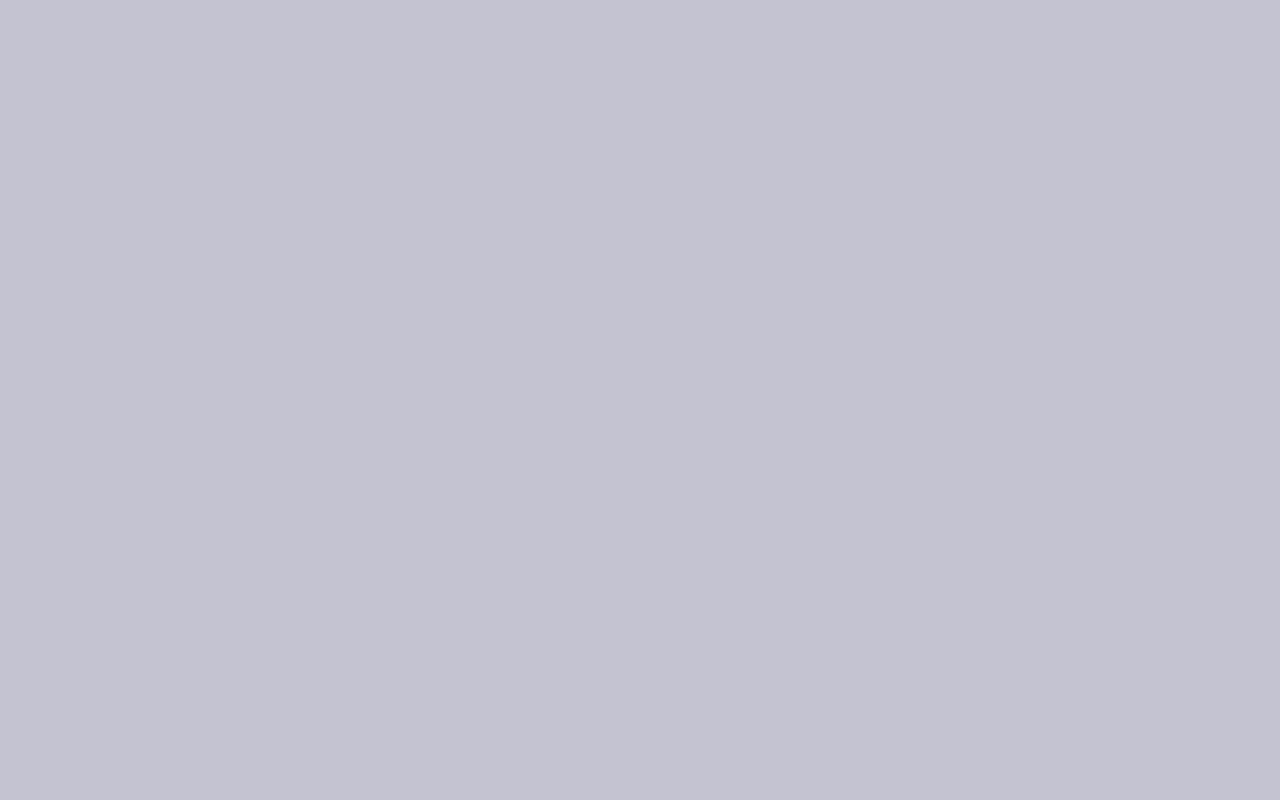
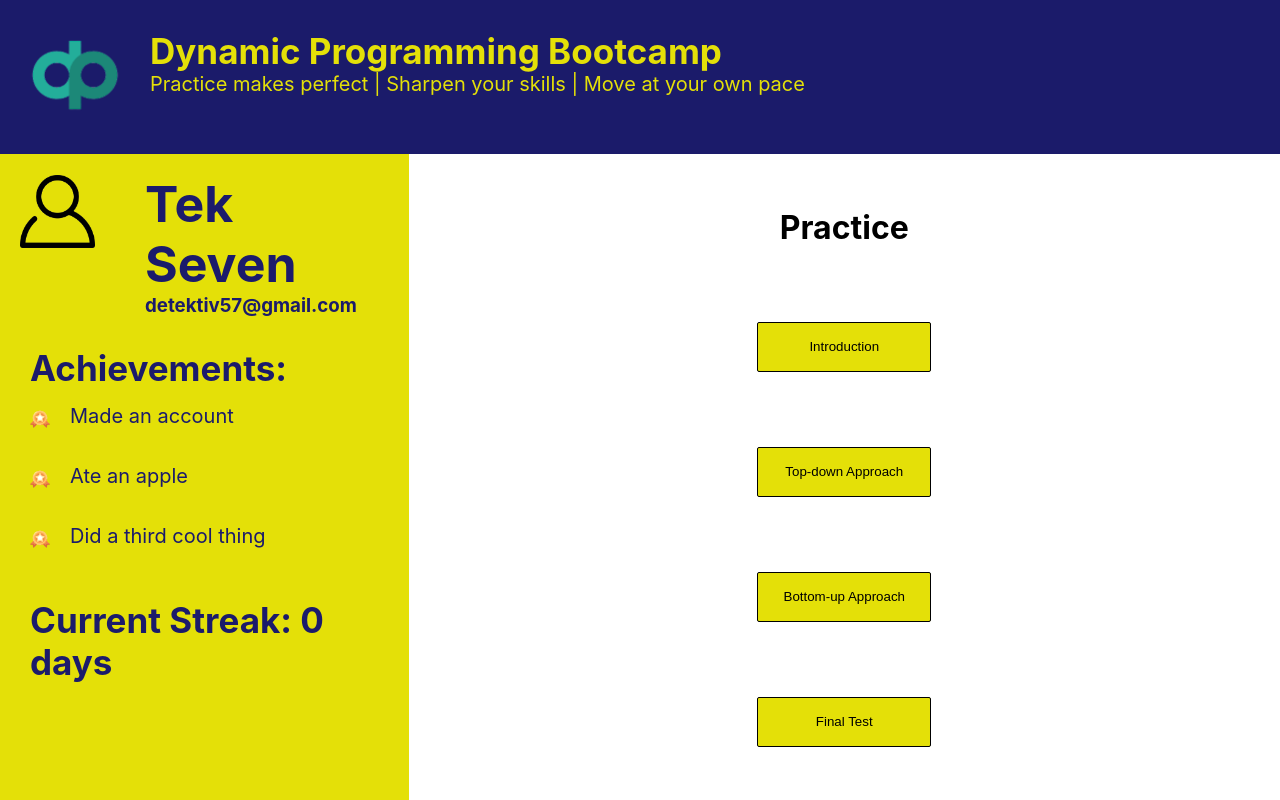
Before and after one commit to GoonMart-Goons/Dynamic-Programming-Tool, a React (Create React App) app in the folder dynamic-programming-tool/: page /home in a window 1280 px wide. Before the commit this address had no page. Built offline with nearby package versions, Linux system fonts and the light colour scheme.

Commit message:
Added dummy home page

```diff
--- a/dynamic-programming-tool/src/App.js
+++ b/dynamic-programming-tool/src/App.js
@@ -1,6 +1,7 @@
 import './Styles/App.css';
 import Landing from './Landing';
 import Login from './Login';
+import Home from './Home';
 import { BrowserRouter as Router, Route, Routes } from 'react-router-dom';
 
 function App() {
@@ -10,6 +11,7 @@ function App() {
         <Routes>
           <Route path="/" element={<Landing />} />
           <Route path="/login" element={<Login />} />
+          <Route path="/home" element={<Home />} />
         </Routes>
       </div>
     </Router>
--- /dev/null
+++ b/dynamic-programming-tool/src/Home.js
@@ -0,0 +1,58 @@
+import React from "react";
+import { Form, Link } from "react-router-dom";
+import "./Styles/Login.css";
+import dpLogo from './Images/dp2.png';
+import profilePic from './Images/profile.png';
+import achievementPic from './Images/achievement.png';
+import "./Styles/Home.css";
+
+function Home(){
+    return(
+        <div className="home">
+            <div className="home-logo-container">
+                <Link to = "/">
+                    <img className="home-logo" src = {dpLogo} alt = "logo" />
+                </Link>
+                <div className="headerTitles">
+                    <h1 className="title">Dynamic Programming Bootcamp</h1>
+                    <p className="subtitle">Practice makes perfect | Sharpen your skills | Move at your own pace</p>
+                </div>
+            </div>
+
+            <div className="home-container">
+                <div className="home-side-container">
+                        <div className="profile-container">
+                            <img className="profile-pic" src = {profilePic}/>
+                            <div className="profile-details-container">
+                                <h1>Tek Seven</h1>
+                                <h3>detektiv57@gmail.com</h3>
+                            </div>
+                        </div>
+                    <b>Achievements:</b>
+                    <div className="achievement">
+                        <img className="achievement-pic" src = {achievementPic}></img>
+                        <p>Made an account</p>
+                    </div>
+                    <div className="achievement">
+                        <img className="achievement-pic" src = {achievementPic}></img>
+                        <p>Ate an apple</p>
+                    </div>
+                    <div className="achievement">
+                        <img className="achievement-pic" src = {achievementPic}></img>
+                        <p>Did a third cool thing</p>
+                    </div>
+                    <b>Current Streak: 0 days</b>
+                </div>
+                <div className="home-main-container">
+                    <h1>Practice</h1>
+                    <button type = "submit" className = "home-button">Introduction</button>
+                    <button type = "submit" className = "home-button">Top-down Approach</button>
+                    <button type = "submit" className = "home-button">Bottom-up Approach</button>
+                    <button type = "submit" className = "home-button">Final Test</button>
+                </div>
+            </div>
+        </div>
+    );
+}
+
+export default Home;
--- a/dynamic-programming-tool/src/Login.js
+++ b/dynamic-programming-tool/src/Login.js
@@ -2,18 +2,21 @@ import React from "react";
 import { Form, Link } from "react-router-dom";
 import "./Styles/Login.css";
 import dpLogo from './Images/dp2.png';
+import { useNavigate } from "react-router-dom";
 
 function Login() {
+
+    const navigate = useNavigate();
+
     return (
         <div className = "login">
-
             <Link to = "/">
                 <img className="login-logo" src = {dpLogo} alt = "logo" />
             </Link>
 
             <div className = "login-container">
                 <h1>Login to DP World</h1>
-                <form>
+                <form onSubmit = {() => navigate('/home')}>
                     <h5>STUDENT NUMBER</h5>
                     <input type = "text" placeholder="Enter your student number" />
 
@@ -24,7 +27,7 @@ function Login() {
 
                 </form>
 
-                <p> By loging-in you agree to DP World's Conditions of Use & Sale. Please see our Privacy Notice, our Cookies Notice and our Interest-Based Ads Notice.</p>
+                <p> By logging in you agree to DP World's Conditions of Use & Sale. Please see our Privacy Notice, our Cookies Notice and our Interest-Based Ads Notice.</p>
                 {/* <Link to = "/login" className = "login-link">
                     <div className = "login-option">
                         <span className = "login-optionLineOne">Email</span>
--- /dev/null
+++ b/dynamic-programming-tool/src/Styles/Home.css
@@ -0,0 +1,142 @@
+.home{
+    display: flex;
+    flex-direction: column;
+    position: absolute;
+    width: 100%;
+    height: 100%;
+    background-color: rgb(240, 241, 235);
+}
+
+.home-logo-container{
+    display: flex;
+    flex-direction: row;
+    background-color: rgba(6, 6, 94, 0.911);
+    box-shadow: 0px 0px 20px 0px rgba(0,0,0,0.75);
+}
+
+.home-logo{
+    width: 150px;
+    height: 150px;
+    object-fit: contain;
+    align-items: center;
+}
+
+.home-container {
+    display: flex;
+    flex-direction: row;
+    align-items: left;
+    justify-content: left;
+    height: 100%;
+}
+
+.home-side-container {
+    display: flex;
+    flex-direction: column;
+    width: 600px;
+    height: 100%;
+    background-color: #e4e008;
+}
+
+.home-main-container {
+    display: flex;
+    flex-direction: column;
+    align-items: center;
+    justify-content: center;
+    width: 100%;
+    height: 100%;
+    background-color: white;
+}
+
+.home-button{
+    width: 20%;
+    height: 50px;
+    background-color: #e4e008;
+    border: 1px solid;
+    border-radius: 2px;
+    margin-top: 75px;
+    cursor: pointer;
+    align-items: center;
+}
+
+.home-button:hover{
+    background-color: #d1d41c;
+}
+
+.home-side-container p{
+    font-size: 20px;
+    margin-top: 15px;;
+    padding-right:18px ;
+}
+
+.home-side-container b{
+    font-size: 35px;
+    margin-top: 30px;
+    padding-left:30px ;
+    padding-right:18px ;
+    color : #1B1B6B;
+}
+
+.home-side-container h1{
+    font-size: 50px;
+    margin-top: 20px;
+    padding-left:30px ;
+    padding-right:18px ;
+    color : #1B1B6B;
+}
+
+.home-side-container h3{
+    padding-left:30px ;
+    padding-right:18px ;
+    color : #1B1B6B;
+}
+
+.profile-pic{
+    width: 75px;
+    height: 75px;
+    object-fit: contain;
+    align-items: center;
+    padding: 20px;
+}
+
+.profile-container{
+    display: flex;
+    flex-direction: row;
+}
+
+.profile-details-container{
+    display: flex;
+    flex-direction: column;
+}
+
+.achievement{
+    display: flex;
+    flex-direction: row;
+    color: #1B1B6B;
+}
+
+.achievement-pic{
+    width: 20px;
+    height: 20px;
+    object-fit: contain;
+    align-items: center;
+    padding-top: 20px;
+    padding-left: 30px;
+    padding-bottom: 20px;
+    padding-right: 20px;
+}
+
+.title{
+    font-size: 35px;
+    color: #e4e008;
+}
+
+.subtitle{
+    font-size: 20px;
+    color: #e4e008;
+}
+
+.headerTitles{
+    display: flex;
+    flex-direction: column;
+    margin-top: 30px;
+}
```
Also changed, not shown: dynamic-programming-tool/src/Landing.js (+5 -5 lines), dynamic-programming-tool/src/Images/achievement.png (added), dynamic-programming-tool/src/Images/profile.png (added).
